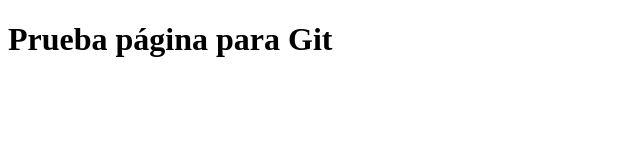
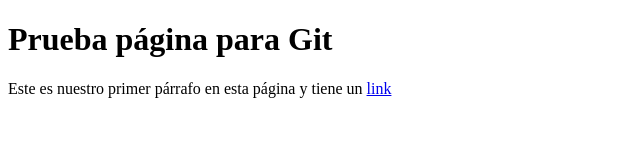
Before and after one commit to cape-/miRepoGithub, a plain HTML site: page index.html in a window 1280 px wide. Shown: the whole page, without its empty margins (0-640 px from the left). Drawn offline with Linux system fonts and the light colour scheme.

Commit message:
add new paragraph to index.html

```diff
--- a/index.html
+++ b/index.html
@@ -10,5 +10,6 @@
     <h1>
         Prueba página para Git
     </h1>
+    <p>Este es nuestro primer párrafo en esta página y tiene un <a href="#">link</a></p>
 </body>
 </html>
```
